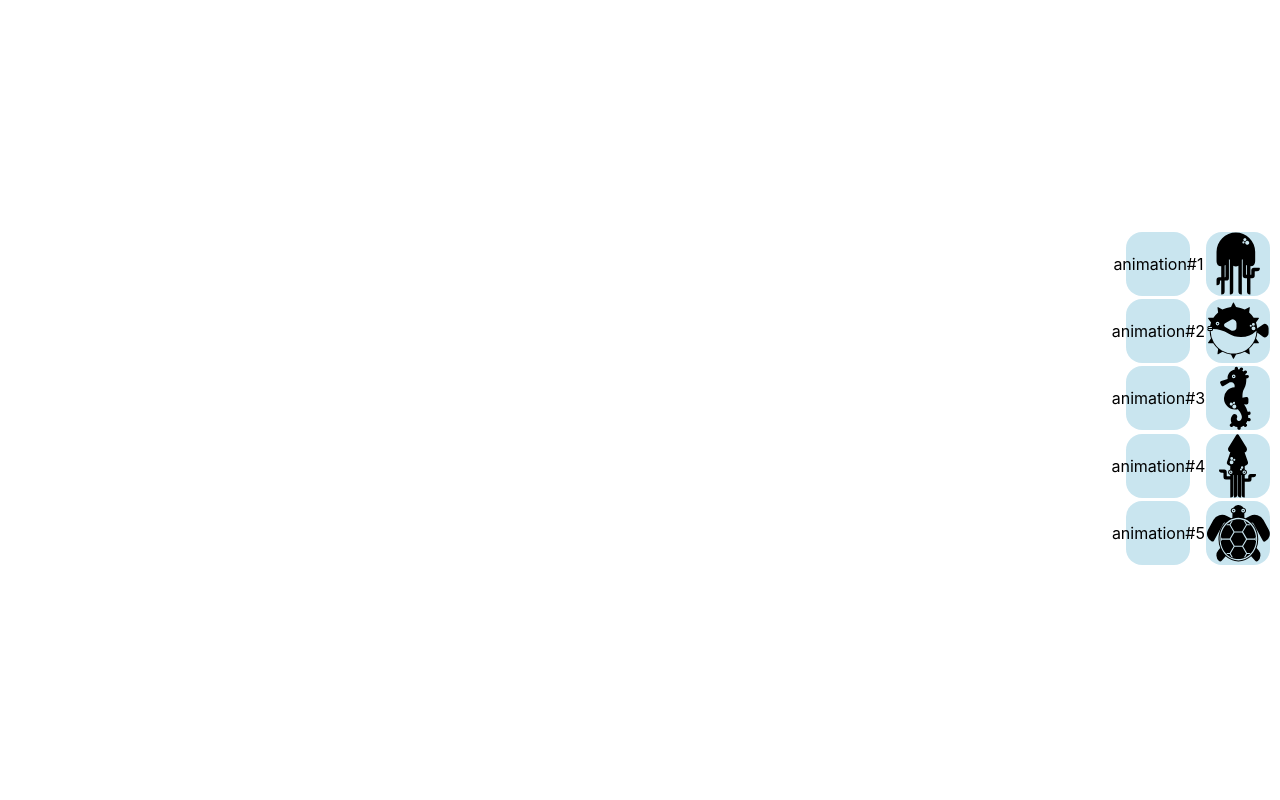
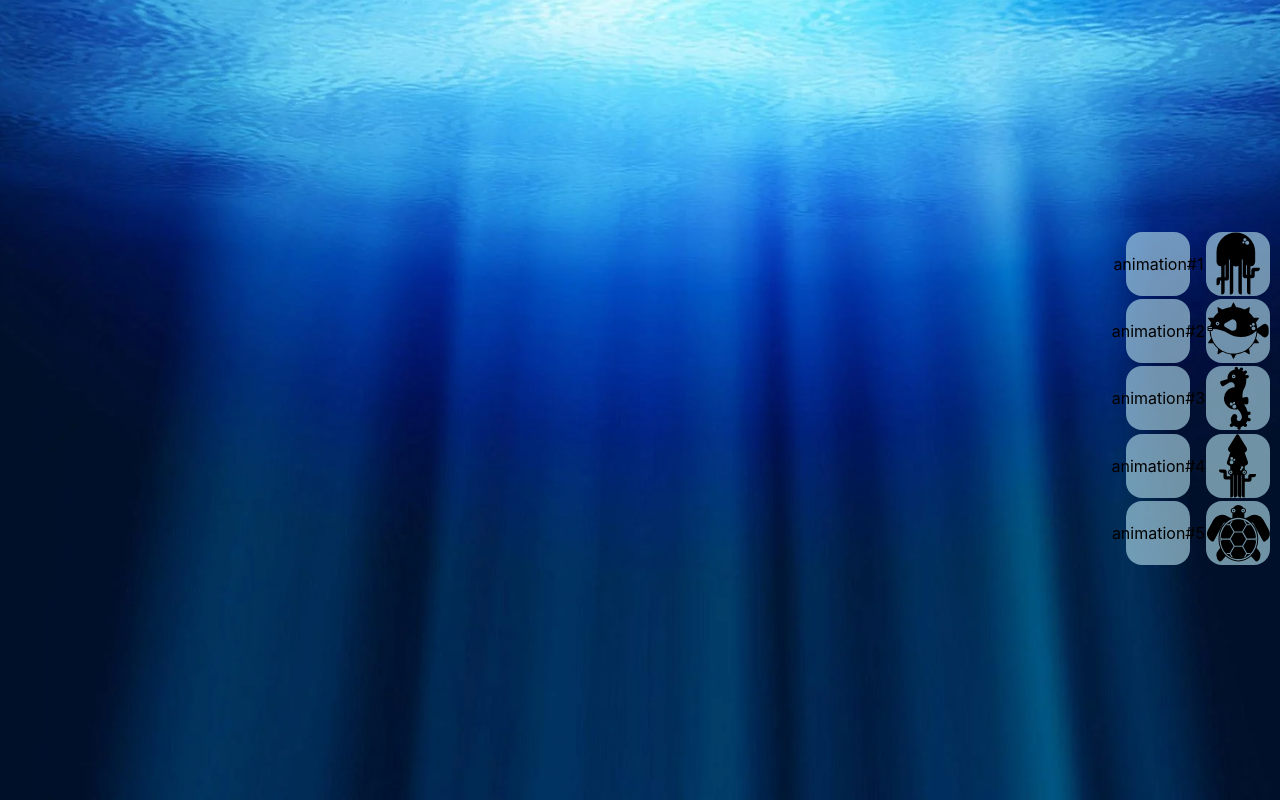
Before and after one commit to suku60/transitions_demo, a React (Create React App) app: page / in a window 1280 px wide. Built offline with nearby package versions, Linux system fonts and the light colour scheme.

Commit message:
Switch fixed.

```diff
--- a/src/Containers/AnimalView/AnimalView.css
+++ b/src/Containers/AnimalView/AnimalView.css
@@ -14,6 +14,11 @@
     flex-direction: row;
     justify-content: flex-end;
     align-items: flex-end;
+
+}
+.sea_box {
+
+    background-image: url('../../assets/images/default.png');
 
 }
 
--- a/src/Containers/AnimalView/AnimalView.jsx
+++ b/src/Containers/AnimalView/AnimalView.jsx
@@ -23,6 +23,7 @@ console.log("animal before function", animal)
     const displayAnimal = (desiredAnimal) => {
 
         console.log("desired animal is... ", desiredAnimal)
+        console.log("animal we leave is...", animal)
 
         // adding an if to evade bugs
         if (animationDisplayed === ""){
@@ -59,6 +60,7 @@ console.log("animal before function", animal)
                         setAnimationDisplayed("")
                     }, 500);
                 }, 500);
+                break
             case 4:
                 setAnimationDisplayed(animationEnding)
                 setTimeout(() => {
@@ -68,6 +70,7 @@ console.log("animal before function", animal)
                         setAnimationDisplayed("")
                     }, 500);
                 }, 500);
+                break
             case 5:
                 setAnimationDisplayed(animationEnding)
                 setTimeout(() => {
@@ -77,9 +80,11 @@ console.log("animal before function", animal)
                         setAnimationDisplayed("")
                     }, 500);
                 }, 500);
+                break
 
             }
 
+            console.log("desired animal is..", animal)
         }else{
 
         }
```
Also changed, not shown: src/assets/images/default.png (added).
